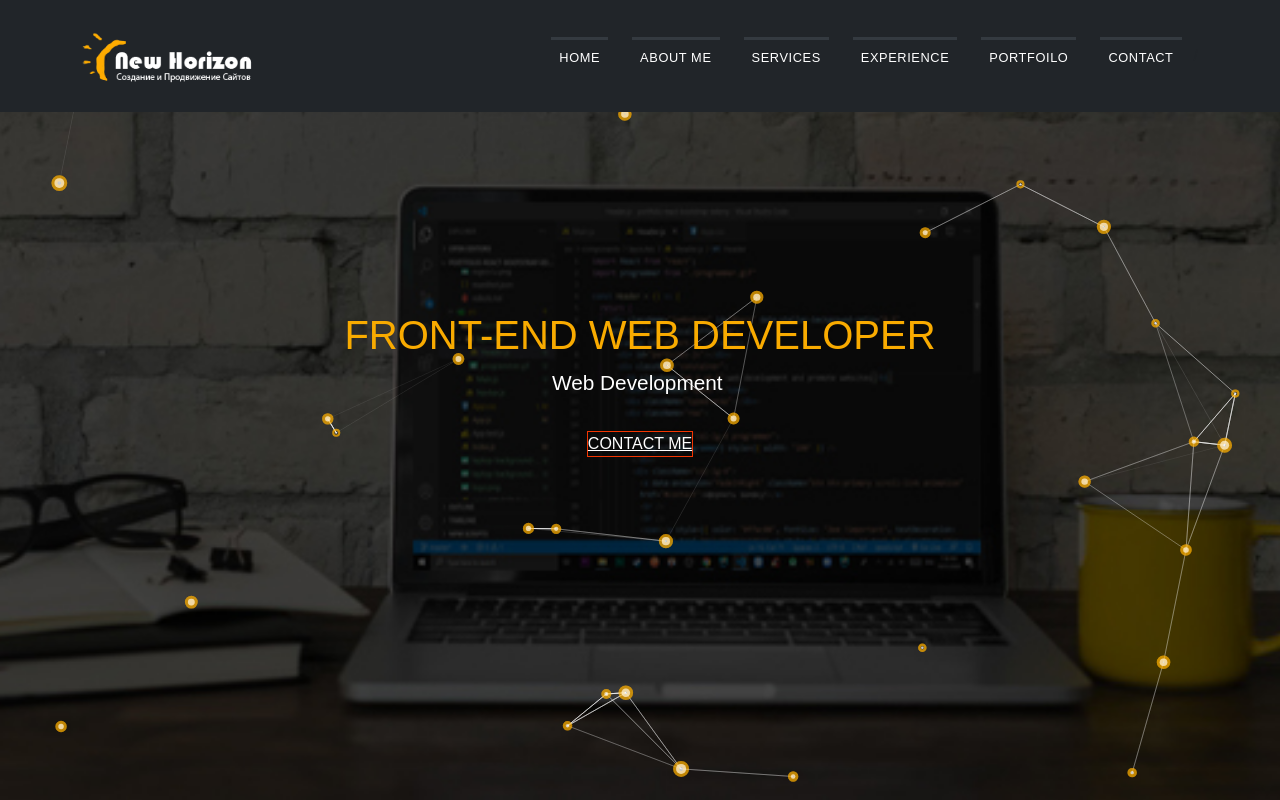
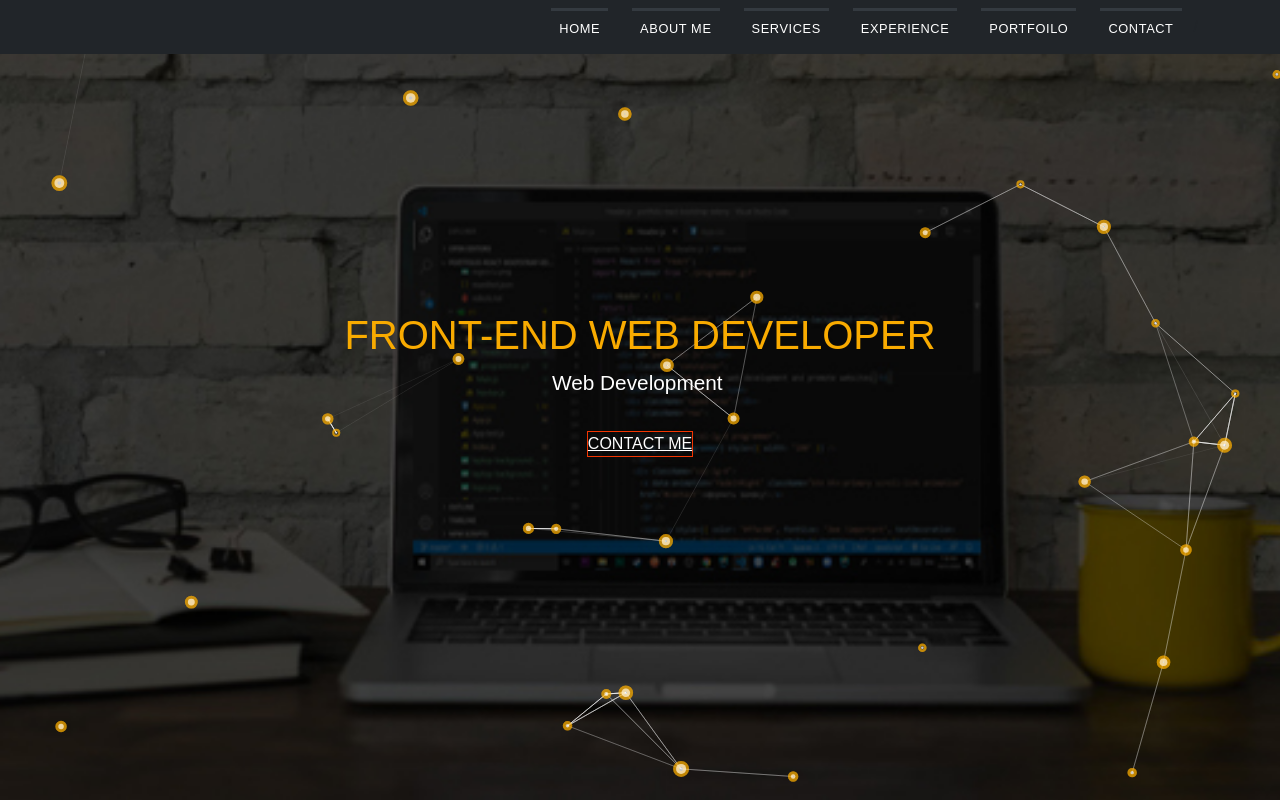
Before and after one commit to Aray30/React-Portfolio, a React (Create React App) app: page / in a window 1280 px wide. Shown: the top 800 px of the page. Built offline with nearby package versions, Linux system fonts and the light colour scheme.

Commit message:
updated header

```diff
--- a/src/components/Navbar.js
+++ b/src/components/Navbar.js
@@ -1,5 +1,4 @@
 import React from "react";
-import logo from "../logo.png";
 import { Link } from "react-scroll/modules";
 //React Fontawesome imports
 
@@ -12,7 +11,7 @@ const Navbar = () => {
     <nav className="navbar navbar-expand-lg navbar-light bg-dark fixed-top">
         <div className="container">
 
-    <a className="navbar-brand" href="#"><img className="logo" src={logo} alt="logo.."/></a>
+
     <button className="navbar-toggler" type="button" data-toggle="collapse" data-target="#navbarSupportedContent" aria-controls="navbarSupportedContent" aria-expanded="false" aria-label="Toggle navigation">
       <FontAwesomeIcon icon={faBars} style= {{color: "#fff"}}/>
     </button>
```
Also changed, not shown: src/components/TestimonialsCarousel.js (line endings or trailing spaces).
